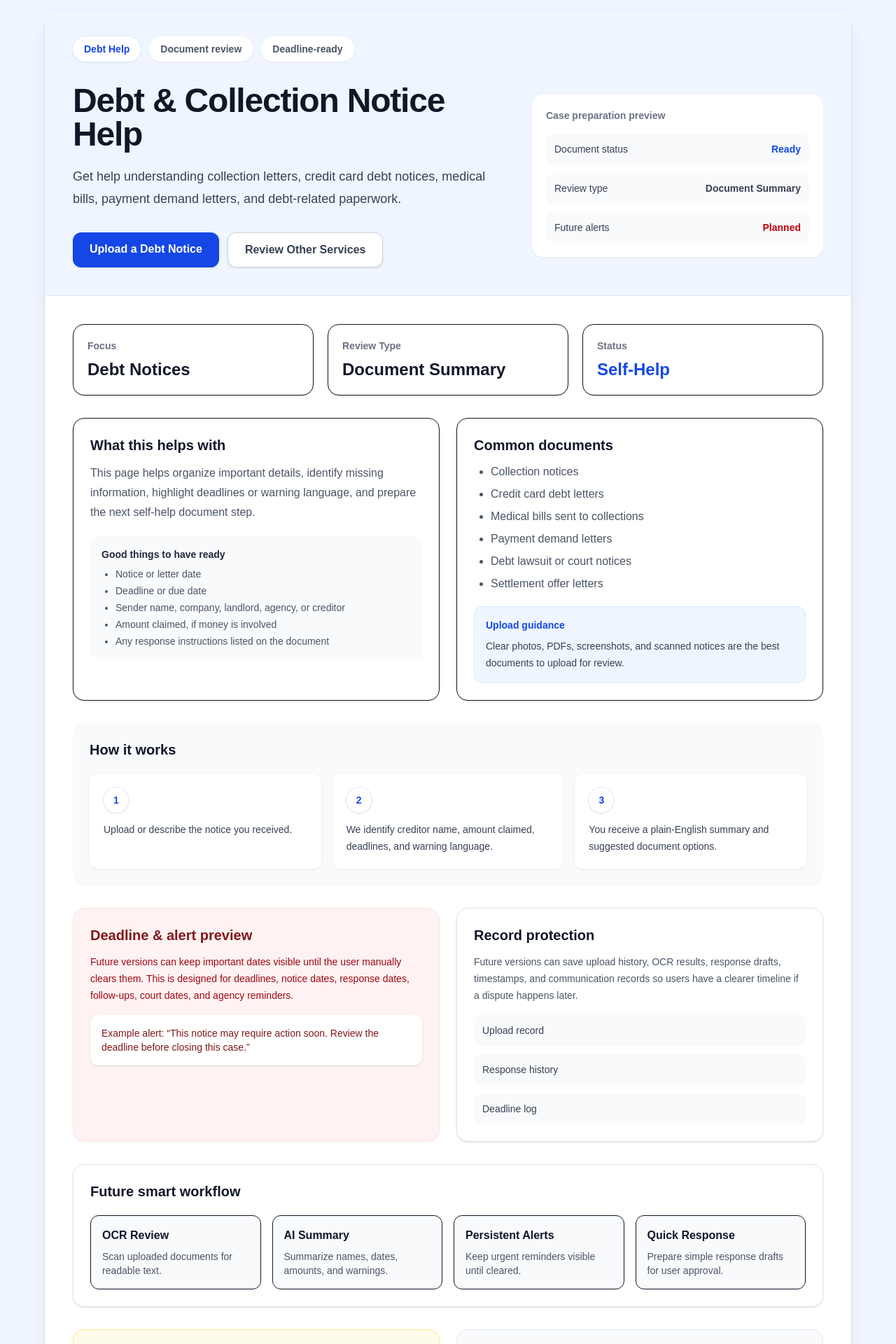
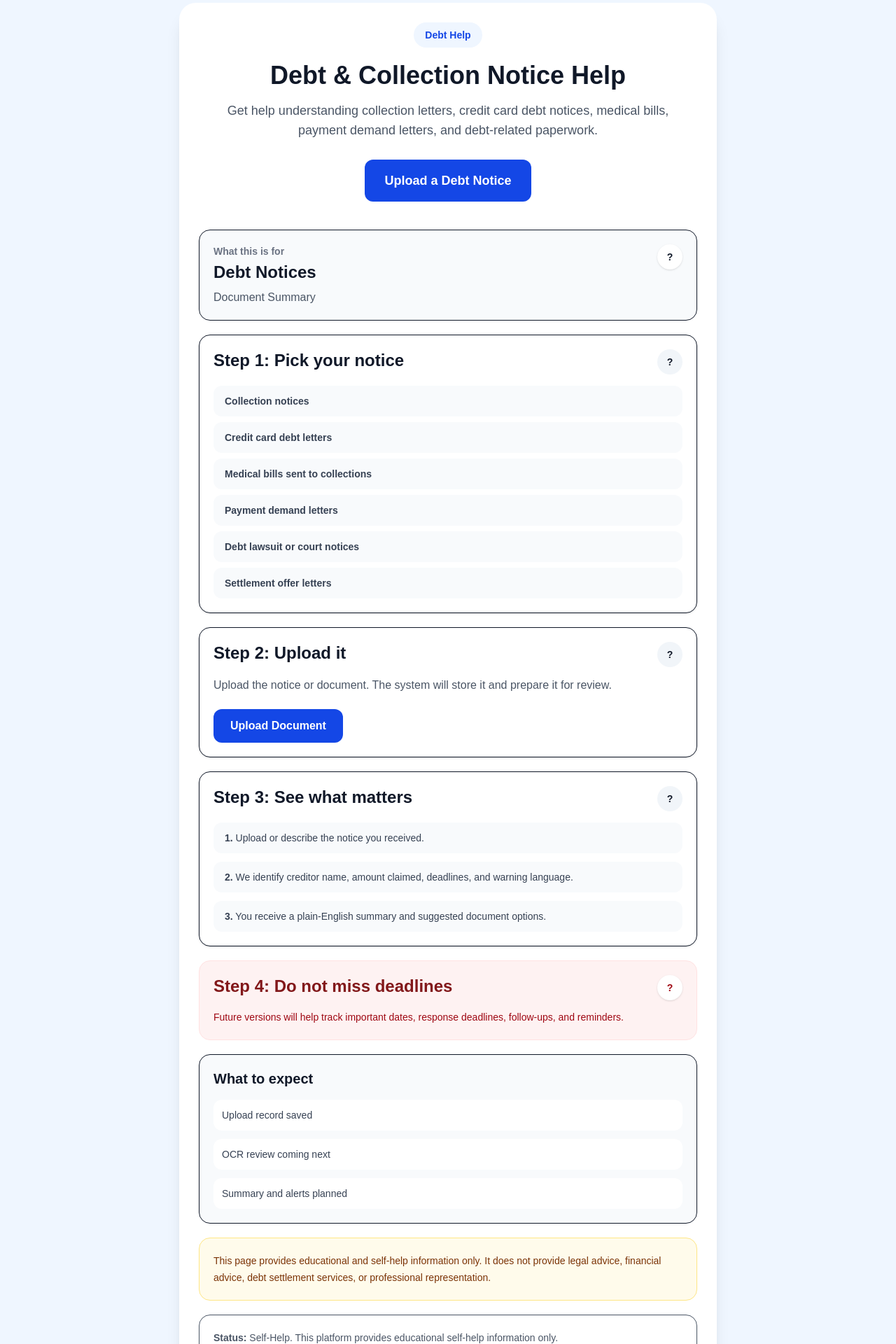
Before and after one commit to betterwork7777/csds-site, a Next.js app: page /debt in a window 1280 px wide. Shown: the part 100-2020 px from the top of the page at 70% size. Built offline with nearby package versions, Linux system fonts and the light colour scheme.

Commit message:
Refactor ServicePage component layout and styles

```diff
--- a/src/app/components/ServicePage.tsx
+++ b/src/app/components/ServicePage.tsx
@@ -25,42 +25,36 @@ const colorStyles = {
     pageBg: "bg-blue-50",
     accentText: "text-blue-700",
     button: "bg-blue-700 hover:bg-blue-800",
-    ring: "ring-blue-100",
     soft: "bg-blue-50 border-blue-100",
   },
   emerald: {
     pageBg: "bg-emerald-50",
     accentText: "text-emerald-700",
     button: "bg-emerald-700 hover:bg-emerald-800",
-    ring: "ring-emerald-100",
     soft: "bg-emerald-50 border-emerald-100",
   },
   orange: {
     pageBg: "bg-orange-50",
     accentText: "text-orange-700",
     button: "bg-orange-700 hover:bg-orange-800",
-    ring: "ring-orange-100",
     soft: "bg-orange-50 border-orange-100",
   },
   rose: {
     pageBg: "bg-rose-50",
     accentText: "text-rose-700",
     button: "bg-rose-700 hover:bg-rose-800",
-    ring: "ring-rose-100",
     soft: "bg-rose-50 border-rose-100",
   },
   purple: {
     pageBg: "bg-purple-50",
     accentText: "text-purple-700",
     button: "bg-purple-700 hover:bg-purple-800",
-    ring: "ring-purple-100",
     soft: "bg-purple-50 border-purple-100",
   },
   slate: {
     pageBg: "bg-slate-100",
     accentText: "text-slate-700",
     button: "bg-slate-800 hover:bg-slate-900",
-    ring: "ring-slate-200",
     soft: "bg-slate-50 border-slate-200",
   },
 };
@@ -81,260 +75,184 @@ export default function ServicePage({
   const style = colorStyles[color];
 
   return (
-    <main className={`min-h-screen ${style.pageBg} px-6 py-16 text-gray-900`}>
-      <div className="mx-auto max-w-6xl">
-        <a href="/" className={`text-sm font-semibold ${style.accentText}`}>
+    <main className={`min-h-screen ${style.pageBg} px-6 py-14 text-gray-900`}>
+      <div className="mx-auto max-w-3xl">
+        <a href="/" className={`text-sm font-bold ${style.accentText}`}>
           ← Back to Home
         </a>
 
-        <section className="mt-6 overflow-hidden rounded-3xl bg-white shadow-xl ring-1 ring-black/5">
-          <div className={`border-b p-8 md:p-10 ${style.soft}`}>
-            <div className="flex flex-wrap items-center gap-3">
-              <span
-                className={`rounded-full bg-white px-4 py-2 text-sm font-bold shadow-sm ring-1 ${style.ring} ${style.accentText}`}
+        <section className="mt-6 rounded-3xl bg-white p-7 shadow-xl">
+          <div className="text-center">
+            <p
+              className={`mx-auto inline-block rounded-full px-4 py-2 text-sm font-bold ${style.soft} ${style.accentText}`}
             >
               {label}
-              </span>
+            </p>
 
-              <span className="rounded-full bg-white px-4 py-2 text-sm font-semibold text-gray-600 shadow-sm ring-1 ring-gray-100">
-                Document review
-              </span>
+            <h1 className="mt-5 text-4xl font-bold">{title}</h1>
 
-              <span className="rounded-full bg-white px-4 py-2 text-sm font-semibold text-gray-600 shadow-sm ring-1 ring-gray-100">
-                Deadline-ready
-              </span>
-            </div>
-
-            <div className="mt-8 grid gap-8 lg:grid-cols-[1.5fr_1fr] lg:items-center">
-              <div>
-                <h1 className="max-w-4xl text-4xl font-bold tracking-tight md:text-5xl">
-                  {title}
-                </h1>
-
-                <p className="mt-5 max-w-3xl text-lg leading-8 text-gray-700">
+            <p className="mx-auto mt-4 max-w-2xl text-lg leading-7 text-gray-600">
               {description}
             </p>
 
-                <div className="mt-8 flex flex-wrap gap-3">
             <a
               href="/documents"
-                    className={`rounded-xl px-6 py-3 font-semibold text-white shadow-sm transition ${style.button}`}
+              className={`mt-7 inline-block rounded-xl px-7 py-4 text-lg font-bold text-white ${style.button}`}
             >
               {uploadText}
             </a>
+          </div>
 
-                  <a
-                    href="/"
-                    className="rounded-xl border border-gray-300 bg-white px-6 py-3 font-semibold text-gray-700 shadow-sm hover:bg-gray-50"
-                  >
-                    Review Other Services
-                  </a>
+          <div className="mt-10 space-y-5">
+            <div className="rounded-2xl border bg-slate-50 p-5">
+              <div className="flex items-start justify-between gap-4">
+                <div>
+                  <p className="text-sm font-bold text-gray-500">
+                    What this is for
+                  </p>
+                  <h2 className="mt-1 text-2xl font-bold">{focus}</h2>
+                  <p className="mt-2 text-gray-600">{reviewType}</p>
+                </div>
+
+                <details className="relative">
+                  <summary className="flex h-9 w-9 cursor-pointer list-none items-center justify-center rounded-full bg-white text-sm font-bold shadow">
+                    ?
+                  </summary>
+                  <div className="absolute right-0 z-10 mt-3 w-64 rounded-2xl border bg-white p-4 text-sm leading-6 text-gray-700 shadow-xl">
+                    Use this page when you received an important notice, letter,
+                    bill, or paperwork and need help understanding what matters.
+                  </div>
+                </details>
               </div>
             </div>
 
-              <div className="rounded-2xl bg-white p-5 shadow-sm ring-1 ring-gray-100">
-                <p className="text-sm font-bold text-gray-500">
-                  Case preparation preview
-                </p>
+            <div className="rounded-2xl border bg-white p-5 shadow-sm">
+              <div className="flex items-start justify-between gap-4">
+                <h2 className="text-2xl font-bold">Step 1: Pick your notice</h2>
 
-                <div className="mt-4 space-y-3 text-sm text-gray-700">
-                  <div className="flex items-center justify-between rounded-xl bg-slate-50 p-3">
-                    <span>Document status</span>
-                    <span className={`font-bold ${style.accentText}`}>
-                      Ready
-                    </span>
+                <details className="relative">
+                  <summary className="flex h-9 w-9 cursor-pointer list-none items-center justify-center rounded-full bg-slate-100 text-sm font-bold">
+                    ?
+                  </summary>
+                  <div className="absolute right-0 z-10 mt-3 w-64 rounded-2xl border bg-white p-4 text-sm leading-6 text-gray-700 shadow-xl">
+                    Choose the category that best matches the paper you received.
+                    It does not have to be perfect.
+                  </div>
+                </details>
               </div>
 
-                  <div className="flex items-center justify-between rounded-xl bg-slate-50 p-3">
-                    <span>Review type</span>
-                    <span className="font-bold">{reviewType}</span>
-                  </div>
-
-                  <div className="flex items-center justify-between rounded-xl bg-slate-50 p-3">
-                    <span>Future alerts</span>
-                    <span className="font-bold text-red-700">Planned</span>
-                  </div>
-                </div>
-              </div>
-            </div>
-          </div>
-
-          <div className="p-8 md:p-10">
-            <div className="grid gap-5 md:grid-cols-3">
-              <div className="rounded-2xl border bg-white p-5 shadow-sm">
-                <p className="text-sm font-semibold text-gray-500">Focus</p>
-                <p className="mt-2 text-2xl font-bold">{focus}</p>
+              <ul className="mt-4 space-y-2">
+                {documents.map((item) => (
+                  <li
+                    key={item}
+                    className="rounded-xl bg-slate-50 px-4 py-3 text-sm font-semibold text-gray-700"
+                  >
+                    {item}
+                  </li>
+                ))}
+              </ul>
             </div>
 
             <div className="rounded-2xl border bg-white p-5 shadow-sm">
-                <p className="text-sm font-semibold text-gray-500">
-                  Review Type
+              <div className="flex items-start justify-between gap-4">
+                <h2 className="text-2xl font-bold">Step 2: Upload it</h2>
+
+                <details className="relative">
+                  <summary className="flex h-9 w-9 cursor-pointer list-none items-center justify-center rounded-full bg-slate-100 text-sm font-bold">
+                    ?
+                  </summary>
+                  <div className="absolute right-0 z-10 mt-3 w-64 rounded-2xl border bg-white p-4 text-sm leading-6 text-gray-700 shadow-xl">
+                    Clear photos, screenshots, PDFs, and scanned documents work
+                    best.
+                  </div>
+                </details>
+              </div>
+
+              <p className="mt-3 leading-7 text-gray-600">
+                Upload the notice or document. The system will store it and prepare
+                it for review.
               </p>
-                <p className="mt-2 text-2xl font-bold">{reviewType}</p>
+
+              <a
+                href="/documents"
+                className={`mt-5 inline-block rounded-xl px-6 py-3 font-bold text-white ${style.button}`}
+              >
+                Upload Document
+              </a>
             </div>
 
             <div className="rounded-2xl border bg-white p-5 shadow-sm">
-                <p className="text-sm font-semibold text-gray-500">Status</p>
-                <p className={`mt-2 text-2xl font-bold ${style.accentText}`}>
-                  {status}
-                </p>
+              <div className="flex items-start justify-between gap-4">
+                <h2 className="text-2xl font-bold">Step 3: See what matters</h2>
+
+                <details className="relative">
+                  <summary className="flex h-9 w-9 cursor-pointer list-none items-center justify-center rounded-full bg-slate-100 text-sm font-bold">
+                    ?
+                  </summary>
+                  <div className="absolute right-0 z-10 mt-3 w-64 rounded-2xl border bg-white p-4 text-sm leading-6 text-gray-700 shadow-xl">
+                    Future OCR and AI review will look for names, dates,
+                    deadlines, amounts, and warning language.
                   </div>
+                </details>
               </div>
 
-            <div className="mt-8 grid gap-6 lg:grid-cols-2">
-              <div className="rounded-2xl border bg-white p-6 shadow-sm">
-                <h2 className="text-xl font-bold">What this helps with</h2>
-
-                <p className="mt-3 leading-7 text-gray-600">
-                  This page helps organize important details, identify missing
-                  information, highlight deadlines or warning language, and
-                  prepare the next self-help document step.
-                </p>
-
-                <div className="mt-5 rounded-xl bg-slate-50 p-4">
-                  <p className="text-sm font-bold text-gray-800">
-                    Good things to have ready
-                  </p>
-
-                  <ul className="mt-2 list-disc space-y-1 pl-5 text-sm text-gray-600">
-                    <li>Notice or letter date</li>
-                    <li>Deadline or due date</li>
-                    <li>Sender name, company, landlord, agency, or creditor</li>
-                    <li>Amount claimed, if money is involved</li>
-                    <li>Any response instructions listed on the document</li>
-                  </ul>
-                </div>
-              </div>
-
-              <div className="rounded-2xl border bg-white p-6 shadow-sm">
-                <h2 className="text-xl font-bold">Common documents</h2>
-
-                <ul className="mt-3 list-disc space-y-2 pl-6 text-gray-600">
-                  {documents.map((item) => (
-                    <li key={item}>{item}</li>
-                  ))}
-                </ul>
-
-                <div className={`mt-5 rounded-xl border p-4 ${style.soft}`}>
-                  <p className={`text-sm font-bold ${style.accentText}`}>
-                    Upload guidance
-                  </p>
-                  <p className="mt-2 text-sm leading-6 text-gray-700">
-                    Clear photos, PDFs, screenshots, and scanned notices are the
-                    best documents to upload for review.
-                  </p>
-                </div>
-              </div>
-            </div>
-
-            <div className="mt-8 rounded-2xl bg-slate-50 p-6">
-              <h2 className="text-xl font-bold">How it works</h2>
-
-              <div className="mt-5 grid gap-4 md:grid-cols-3">
+              <div className="mt-4 space-y-3">
                 {steps.map((step, index) => (
                   <div
                     key={step}
-                    className="rounded-xl bg-white p-5 shadow-sm ring-1 ring-gray-100"
+                    className="rounded-xl bg-slate-50 px-4 py-3 text-sm text-gray-700"
                   >
-                    <div
-                      className={`mb-3 flex h-9 w-9 items-center justify-center rounded-full bg-white text-sm font-bold shadow-sm ring-1 ${style.ring} ${style.accentText}`}
-                    >
-                      {index + 1}
-                    </div>
-
-                    <p className="text-sm leading-6 text-gray-700">{step}</p>
+                    <strong>{index + 1}.</strong> {step}
                   </div>
                 ))}
               </div>
             </div>
 
-            <div className="mt-8 grid gap-6 lg:grid-cols-2">
-              <div className="rounded-2xl border border-red-100 bg-red-50 p-6">
-                <h2 className="text-xl font-bold text-red-900">
-                  Deadline & alert preview
+            <div className="rounded-2xl border border-red-100 bg-red-50 p-5">
+              <div className="flex items-start justify-between gap-4">
+                <h2 className="text-2xl font-bold text-red-900">
+                  Step 4: Do not miss deadlines
                 </h2>
 
-                <p className="mt-3 text-sm leading-6 text-red-800">
-                  Future versions can keep important dates visible until the
-                  user manually clears them. This is designed for deadlines,
-                  notice dates, response dates, follow-ups, court dates, and
-                  agency reminders.
-                </p>
-
-                <div className="mt-4 rounded-xl bg-white p-4 text-sm text-red-900 shadow-sm">
-                  Example alert: “This notice may require action soon. Review
-                  the deadline before closing this case.”
+                <details className="relative">
+                  <summary className="flex h-9 w-9 cursor-pointer list-none items-center justify-center rounded-full bg-white text-sm font-bold text-red-800 shadow">
+                    ?
+                  </summary>
+                  <div className="absolute right-0 z-10 mt-3 w-64 rounded-2xl border bg-white p-4 text-sm leading-6 text-gray-700 shadow-xl">
+                    Future alerts can stay visible until the user clears them.
                   </div>
+                </details>
               </div>
 
-              <div className="rounded-2xl border border-slate-200 bg-white p-6 shadow-sm">
-                <h2 className="text-xl font-bold">Record protection</h2>
+              <p className="mt-3 text-sm leading-6 text-red-800">
+                Future versions will help track important dates, response
+                deadlines, follow-ups, and reminders.
+              </p>
+            </div>
 
-                <p className="mt-3 text-sm leading-6 text-gray-600">
-                  Future versions can save upload history, OCR results, response
-                  drafts, timestamps, and communication records so users have a
-                  clearer timeline if a dispute happens later.
-                </p>
+            <div className="rounded-2xl border bg-slate-50 p-5">
+              <h2 className="text-xl font-bold">What to expect</h2>
 
-                <div className="mt-4 grid gap-3 text-sm text-gray-700">
-                  <div className="rounded-xl bg-slate-50 p-3">
-                    Upload record
+              <div className="mt-4 space-y-3 text-sm text-gray-700">
+                <div className="rounded-xl bg-white p-3">
+                  Upload record saved
                 </div>
-                  <div className="rounded-xl bg-slate-50 p-3">
-                    Response history
+                <div className="rounded-xl bg-white p-3">
+                  OCR review coming next
                 </div>
-                  <div className="rounded-xl bg-slate-50 p-3">
-                    Deadline log
-                  </div>
+                <div className="rounded-xl bg-white p-3">
+                  Summary and alerts planned
                 </div>
               </div>
             </div>
 
-            <div className="mt-8 rounded-2xl border border-slate-200 bg-white p-6 shadow-sm">
-              <h2 className="text-xl font-bold">Future smart workflow</h2>
-
-              <div className="mt-5 grid gap-4 md:grid-cols-4">
-                <div className="rounded-xl border bg-slate-50 p-4">
-                  <p className="font-semibold">OCR Review</p>
-                  <p className="mt-2 text-sm text-gray-600">
-                    Scan uploaded documents for readable text.
-                  </p>
-                </div>
-
-                <div className="rounded-xl border bg-slate-50 p-4">
-                  <p className="font-semibold">AI Summary</p>
-                  <p className="mt-2 text-sm text-gray-600">
-                    Summarize names, dates, amounts, and warnings.
-                  </p>
-                </div>
-
-                <div className="rounded-xl border bg-slate-50 p-4">
-                  <p className="font-semibold">Persistent Alerts</p>
-                  <p className="mt-2 text-sm text-gray-600">
-                    Keep urgent reminders visible until cleared.
-                  </p>
-                </div>
-
-                <div className="rounded-xl border bg-slate-50 p-4">
-                  <p className="font-semibold">Quick Response</p>
-                  <p className="mt-2 text-sm text-gray-600">
-                    Prepare simple response drafts for user approval.
-                  </p>
-                </div>
-              </div>
-            </div>
-
-            <div className="mt-8 grid gap-6 lg:grid-cols-2">
             <div className="rounded-2xl border border-amber-200 bg-amber-50 p-5 text-sm leading-6 text-amber-900">
               {disclaimer}
             </div>
 
-              <div className="rounded-2xl border border-slate-200 bg-slate-50 p-5 text-sm leading-6 text-gray-700">
-                <strong>Privacy note:</strong> Users should avoid uploading
-                unnecessary personal information unless it is needed to
-                understand the document. Future versions should include secure
-                login, saved cases, and access controls before public launch.
-              </div>
+            <div className="rounded-2xl border bg-white p-5 text-sm leading-6 text-gray-600">
+              <strong>Status:</strong> {status}. This platform provides
+              educational self-help information only.
             </div>
           </div>
         </section>
```
Lines whose indentation alone changed are shown as unchanged.
